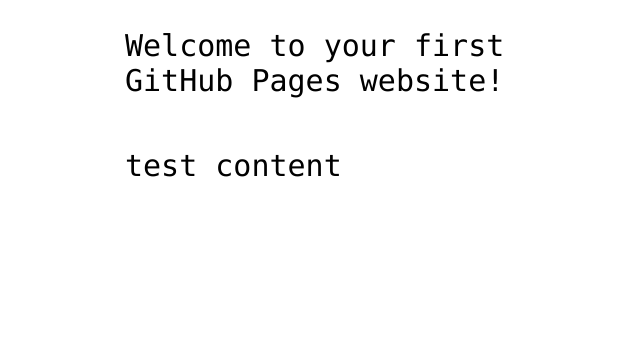
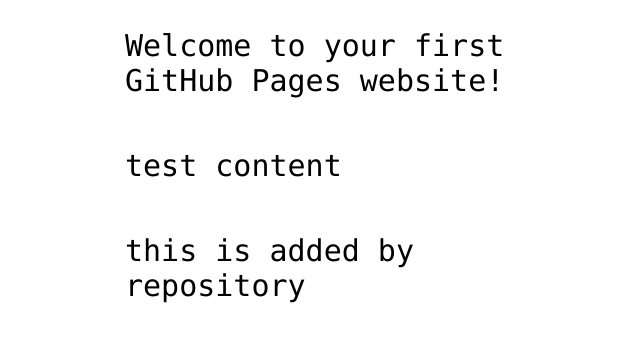
Before and after one commit to kokoro-ruri/hello-world, a plain HTML site: page index.html in a window 1280 px wide. Shown: the part 360-702 px from the top of the page, without its empty margins (315-955 px from the left). Drawn offline with Linux system fonts and the light colour scheme.

Commit message:
repository commit

```diff
--- a/index.html
+++ b/index.html
@@ -14,6 +14,7 @@
 <!-- Change this code here by copy and pasting your template on line 15 -->
 <p>Welcome to your first GitHub Pages website!</p>
 <p>test content</p>
+<p>this is added by repository</p>
 
 </body>
 </html>
```
